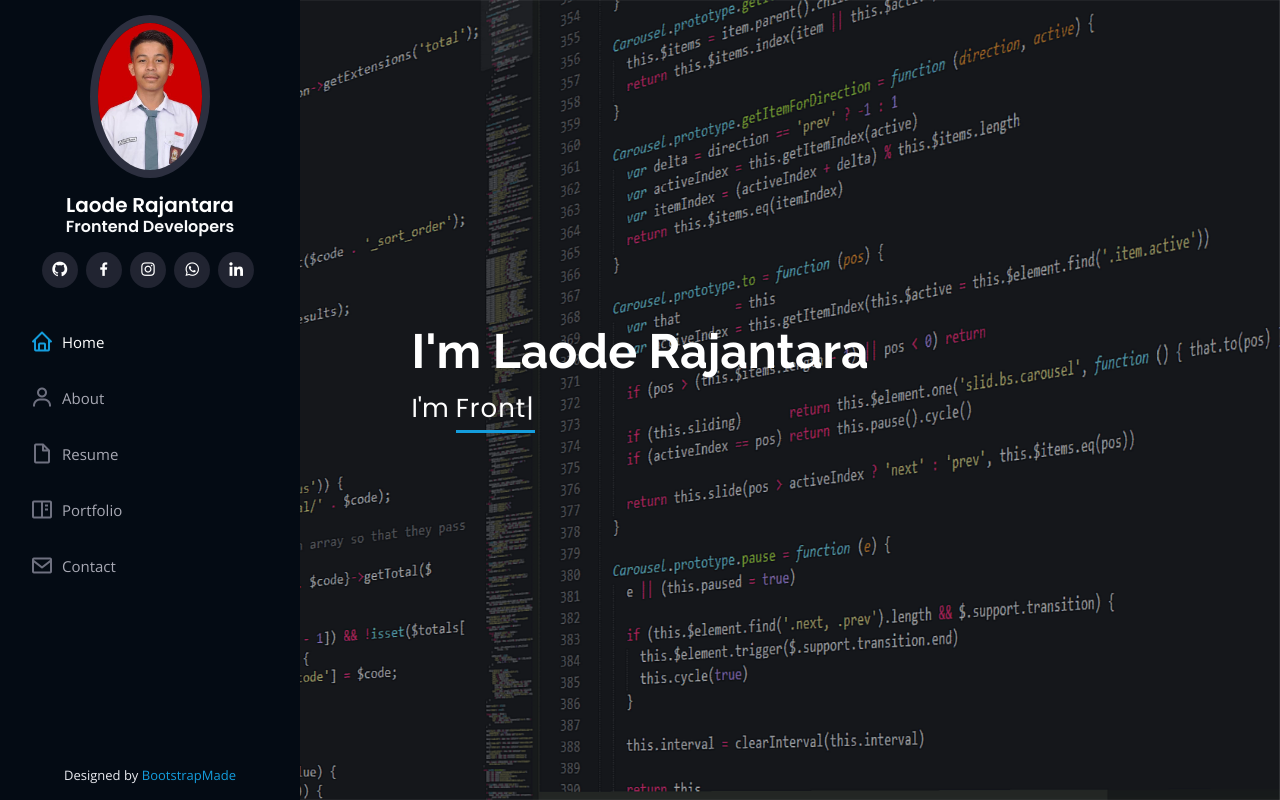
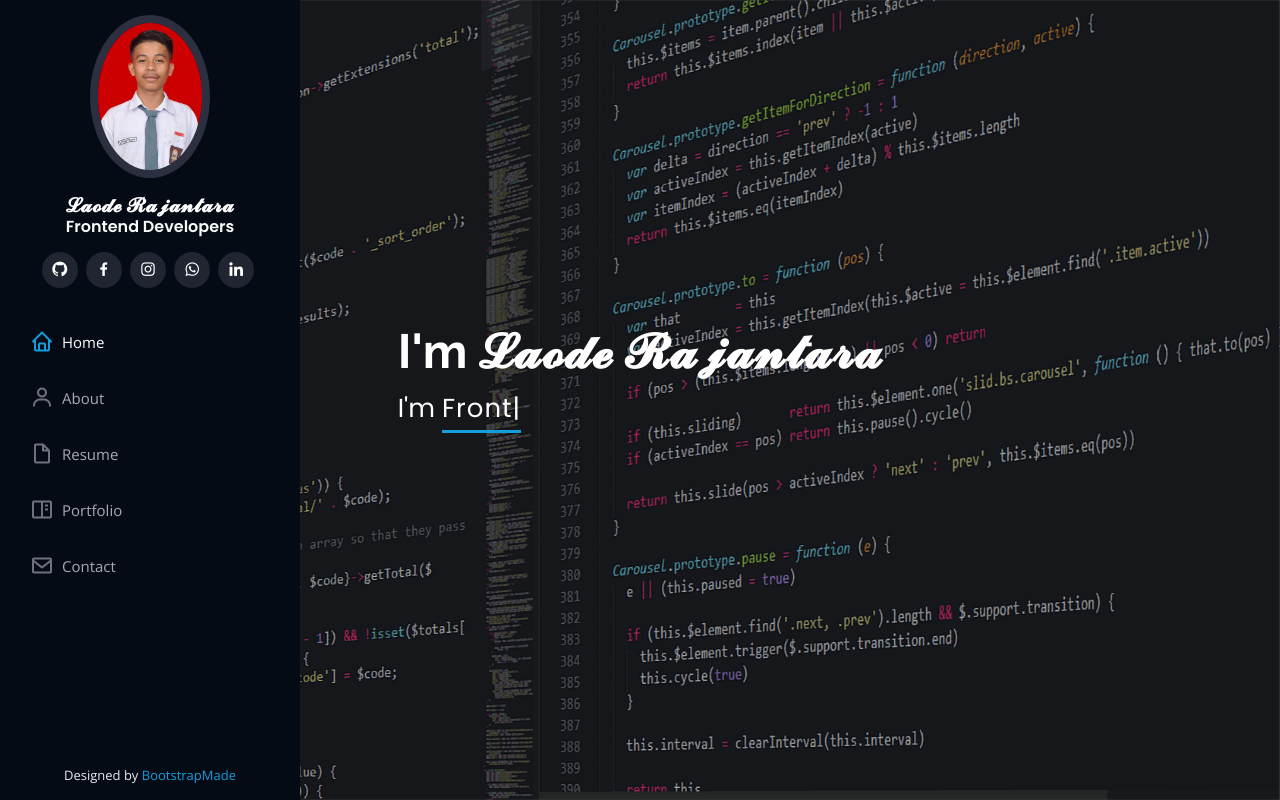
Before and after one commit to rajantara/rajantara.github.io, a plain HTML site: page index.html in a window 1280 px wide. Drawn offline with nearby package versions, Linux system fonts and the light colour scheme.

Commit message:
new data ubuntu

```diff
--- a/index.html
+++ b/index.html
@@ -42,7 +42,7 @@
 
             <div class="profile">
                 <img src="assets/img/profile-img.jpg" alt="" class="img-fluid rounded-circle">
-                <h1 class="text-light"><a href="index.html">Laode Rajantara</a></h1>
+                <h1 class="text-light"><a href="index.html">𝓛𝓪𝓸𝓭𝓮 𝓡𝓪𝓳𝓪𝓷𝓽𝓪𝓻𝓪</a></h1>
                 <h2 class="text-light">Frontend Developers</h2>
                 <div class="social-links mt-3 text-center">
                     <a href="#" class="github" target="_blank"><i class="bx bxl-github"></i></a>
@@ -71,7 +71,7 @@
     <!-- ======= Hero Section ======= -->
     <section id="hero" class="d-flex flex-column justify-content-center align-items-center">
         <div class="hero-container" data-aos="fade-in">
-            <h1>I'm Laode Rajantara</h1>
+            <h1>I'm 𝓛𝓪𝓸𝓭𝓮 𝓡𝓪𝓳𝓪𝓷𝓽𝓪𝓻𝓪</h1>
             <p>I'm <span class="typed" data-typed-items="Frontend Developers, Content Creator"></span></p>
         </div>
     </section>
```
